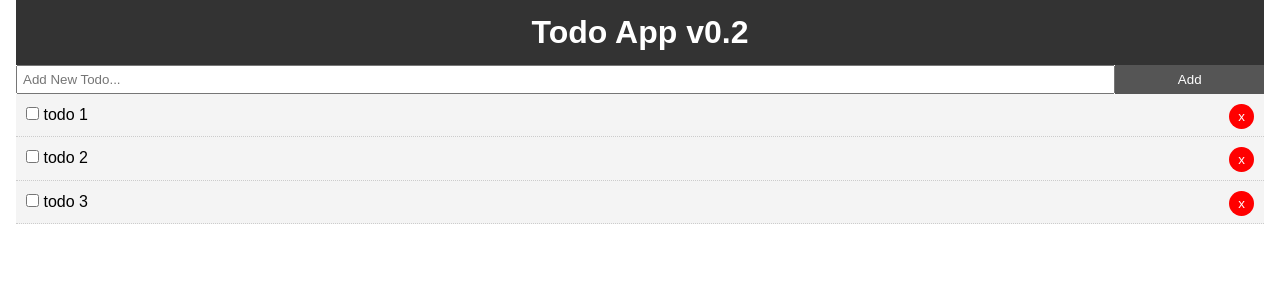
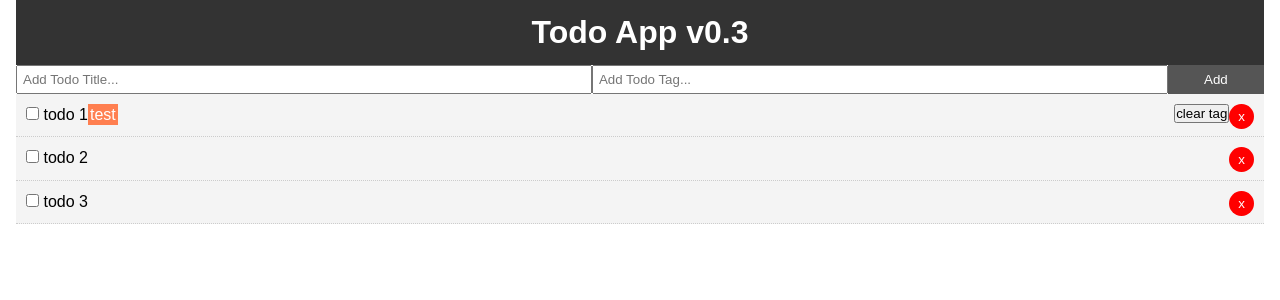
Before and after one commit to lgalonso/react-todo, a React (Create React App) app in the folder app/: page / in a window 1280 px wide. Shown: the top 300 px of the page. Built offline with nearby package versions, Linux system fonts and the light colour scheme.

Commit message:
Basic tag functionalities

```diff
--- a/app/src/App.js
+++ b/app/src/App.js
@@ -6,21 +6,24 @@ import AddTodo from './components/AddTodo';
 import {v4 as uuid} from 'uuid';
 class App extends Component {
   state = {
-    app_version: "v0.2",
+    app_version: "v0.3",
     todos: [
       {
         id: uuid(),
         title: "todo 1",
+        tag: 'test',
         completed: false,
       },
       {
         id: uuid(),
         title: "todo 2",
+        tag: '',
         completed: false,
       },
       {
         id: uuid(),
         title: "todo 3",
+        tag: '',
         completed: false,
       },
     ],
@@ -51,10 +54,20 @@ class App extends Component {
     });
   };
 
-  addTodo = (title) => {
+  clearTag = (id) => {
+    this.setState({
+      todos: this.state.todos.map((todo) => {
+        if (todo.id === id) todo.tag = '';
+        return todo;
+      }),
+    });
+  };
+
+  addTodo = (title, tag) => {
     const newTodo = {
       id: uuid(),
       title,
+      tag,
       completed: false
     }
     this.setState({ todos: [...this.state.todos, newTodo] })
@@ -70,6 +83,7 @@ class App extends Component {
             todos={this.state.todos}
             toggleComplete={this.toggleComplete}
             deleteTodo={this.deleteTodo}
+            clearTag={this.clearTag}
           />
         </div>
       </div>
--- a/app/src/components/AddTodo.js
+++ b/app/src/components/AddTodo.js
@@ -3,6 +3,7 @@ import React, { Component } from 'react'
 export class AddTodo extends Component {
   state = {
     title: "",
+    tag: "",
   };
 
   /**
@@ -15,8 +16,8 @@ export class AddTodo extends Component {
 
   onSubmit = (e) => {
       e.preventDefault();
-      this.props.addTodo(this.state.title);
-      this.setState({ title: '' });
+      this.props.addTodo(this.state.title, this.state.tag);
+      this.setState({ title: '' , tag: ''});
   }
 
   render() {
@@ -25,9 +26,18 @@ export class AddTodo extends Component {
         <input
           type="text"
           name="title"
-          placeholder="Add New Todo..."
+          placeholder="Add Todo Title..."
           style={{ flex: "10", padding: "5px" }}
           value={this.state.title}
+          onChange={this.onChange}
+          required
+        />
+        <input
+          type="text"
+          name="tag"
+          placeholder="Add Todo Tag..."
+          style={{ flex: "10", padding: "5px" }}
+          value={this.state.tag}
           onChange={this.onChange}
         />
         <input
--- a/app/src/components/TodoItem.js
+++ b/app/src/components/TodoItem.js
@@ -12,13 +12,15 @@ export class TodoItem extends Component {
     }
 
     render() {
-        const { id, title } = this.props.todoItem;
+        const { id, title, tag } = this.props.todoItem;
         return (
             <div style={ this.getStyle() }>
                 <p>
                     <input type="checkbox" onChange={this.props.toggleComplete.bind(this, id)} />{' '}
                     {title}
+                    <span style={tag != '' ? spanStyle : {display: 'none'}}>{tag}</span>
                     <button onClick={this.props.deleteTodo.bind(this, id)} style={btnStyle}>x</button>
+                    <button onClick={this.props.clearTag.bind(this, id)} style={tag != '' ? clearStyle : {display: 'none'}}>clear tag</button>
                 </p>
             </div>
         )
@@ -41,4 +43,15 @@ const btnStyle = {
 
 }
 
+const spanStyle = {
+    background: 'coral',
+    color: 'white',
+    padding: '2px',
+}
+
+const clearStyle = {
+    float: 'right',
+
+}
+
 export default TodoItem
--- a/app/src/components/Todos.js
+++ b/app/src/components/Todos.js
@@ -11,6 +11,7 @@ class Todos extends Component {
         todoItem={todo}
         toggleComplete={this.props.toggleComplete}
         deleteTodo={this.props.deleteTodo}
+        clearTag={this.props.clearTag}
       />
     ));
   }
```
